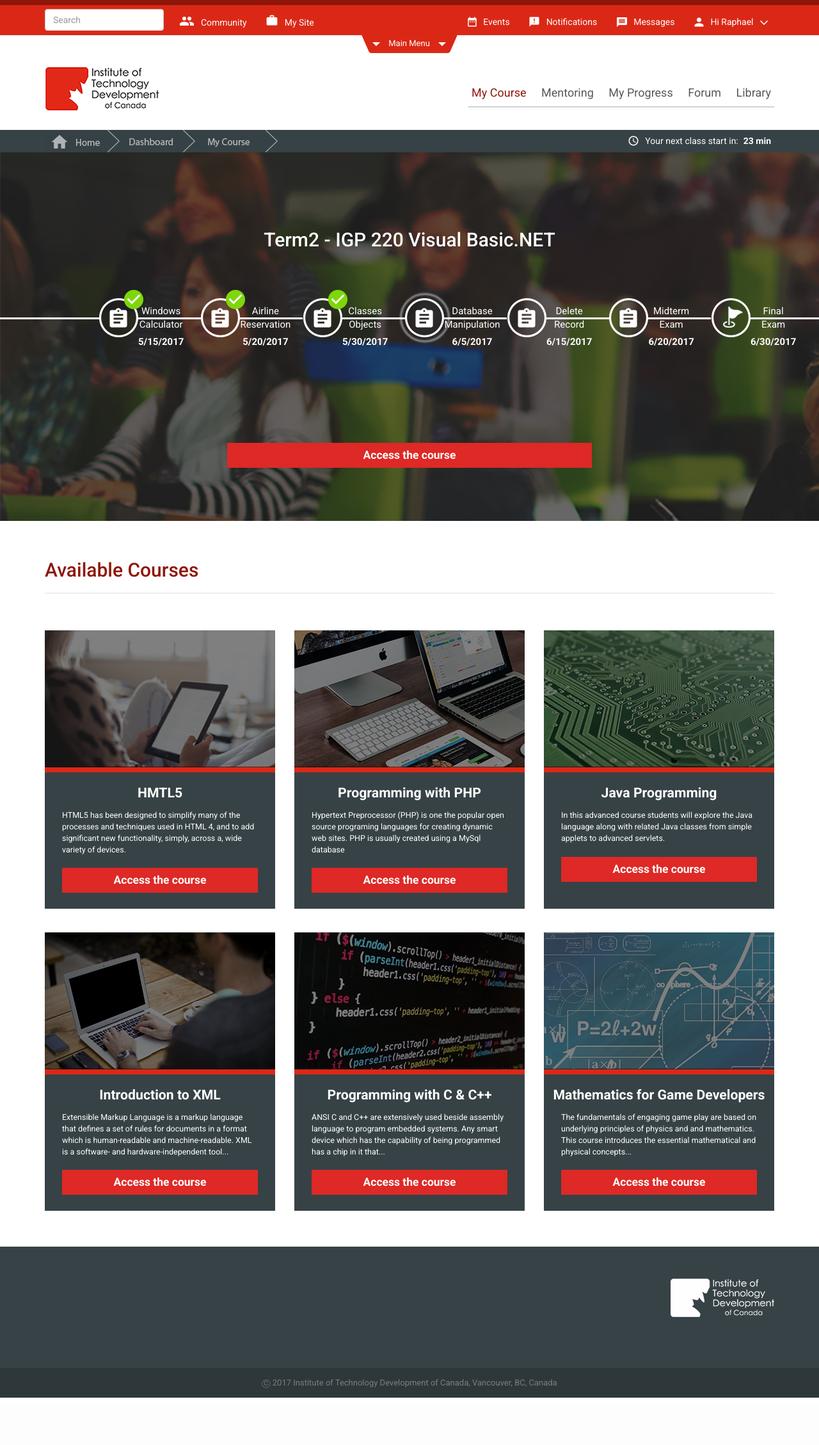
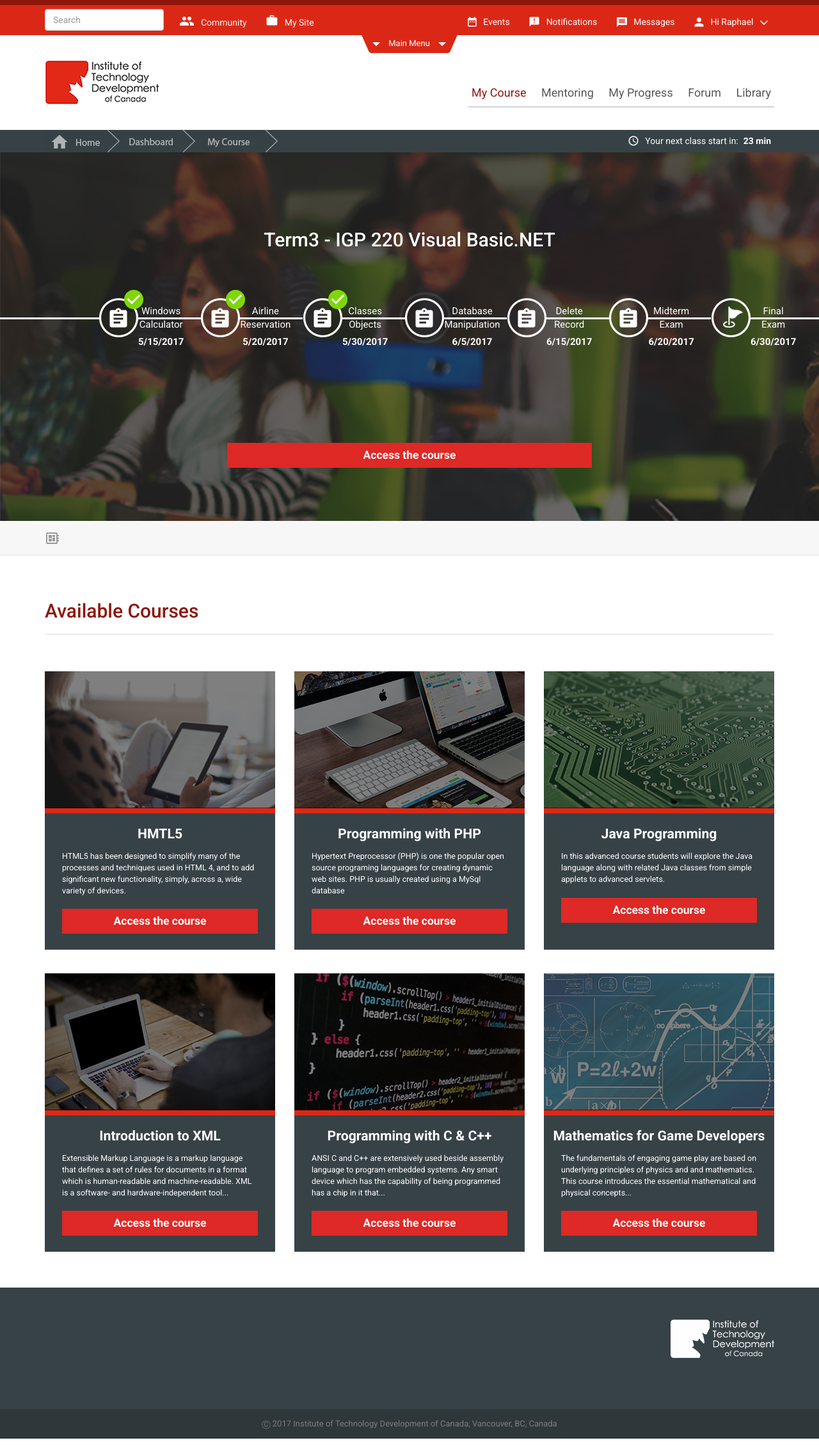
Before and after one commit to AccessibilityForAll/E-learningITDCanada, a PHP site: page /dashboard.html in a window 1280 px wide. Shown: the whole page at 64% size. Before the commit the page ends 2184 px from the top, so only its background shows below. Run offline with PHP 8.4, Linux system fonts and the light colour scheme; some libraries are stand-ins or nearby versions.

Commit message:
Description Dashboard

```diff
--- a/dashboard.html
+++ b/dashboard.html
@@ -8,6 +8,9 @@
       <link href="https://fonts.googleapis.com/css?family=Roboto:300,400,500,700,900" rel="stylesheet">
       <!-- Main css-->
       <link rel="stylesheet" type="text/css" href="css/main.css">
+      <!-- Google font css-->
+      <link href="https://fonts.googleapis.com/icon?family=Material+Icons"
+      rel="stylesheet">
       <!-- font-awesome css-->
       <link rel="stylesheet" type="text/css" href="css/font-awesome.css">
       <!-- Jquery-->
@@ -316,7 +319,7 @@
             <div class="container">
                <div class="row">
                   <div class="col-md-12">
-                     <h2>Term2 - IGP 220 Visual Basic.NET</h2>
+                     <h2>Term3 - IGP 220 Visual Basic.NET</h2>
                   </div>
                </div>
             </div>
@@ -362,6 +365,21 @@
                <div class="row">
                   <div class="col-md-12">
                      <a href="#" class="btn btn_primary acessBtn" title="Access the course">Access the course</a>
+                  </div>
+               </div>
+            </div>
+         </div>
+      </div>
+
+      <!-- Stage Description Term-->
+      <div id="descriptionTerm">
+         <div class="section">
+            <div class="container">
+               <div class="row">
+                  <div class="col-md-12">
+                     <ul class="list-inline">
+                        <li><i class="material-icons">developer_board</i></li>
+                     </ul>
                   </div>
                </div>
             </div>
--- a/scss/main.scss
+++ b/scss/main.scss
@@ -430,7 +430,7 @@ body.login{
     }
 
   .logo{
-    margin-top: 20px;
+    margin-top: 10px;
   }
 
   .topMenu{
@@ -657,8 +657,9 @@ body.login{
 
   /* The animation code */
 @keyframes animationTimeline {
-    from  {width: 75px; height: 75px; top: -7px; right: -2px; opacity: 1}
-    to {width: 80px; height: 80px; top: -9px; right: -5px; opacity: 0}
+    0%  {width: 75px; height: 75px; top: -7px; right: -2px; opacity: 1}
+    50% {width: 80px; height: 80px; top: -9px; right: -5px; opacity: 0}
+    100% {width: 75px; height: 75px; top: -7px; right: -2px; opacity: 1}
 }
 
   .item-active{
@@ -679,6 +680,28 @@ body.login{
   }
 }
 
+
+/*Stage - Description Term*/
+
+#descriptionTerm{
+  .section{
+    width:100%;
+    height: 54px;
+    background: #f7f7f7;
+    border-bottom: 1px solid #e3e3e3;
+    position: relative;
+    top: -20px;
+
+    ul{
+      li{
+        i{
+          color: #9b9a9a;
+          line-height: 54px;
+        }
+      }
+    }
+  }
+}
 
 /*Stage - Availabe Courses*/
 #availableCourses{
```
Also changed, not shown: css/main.css.
